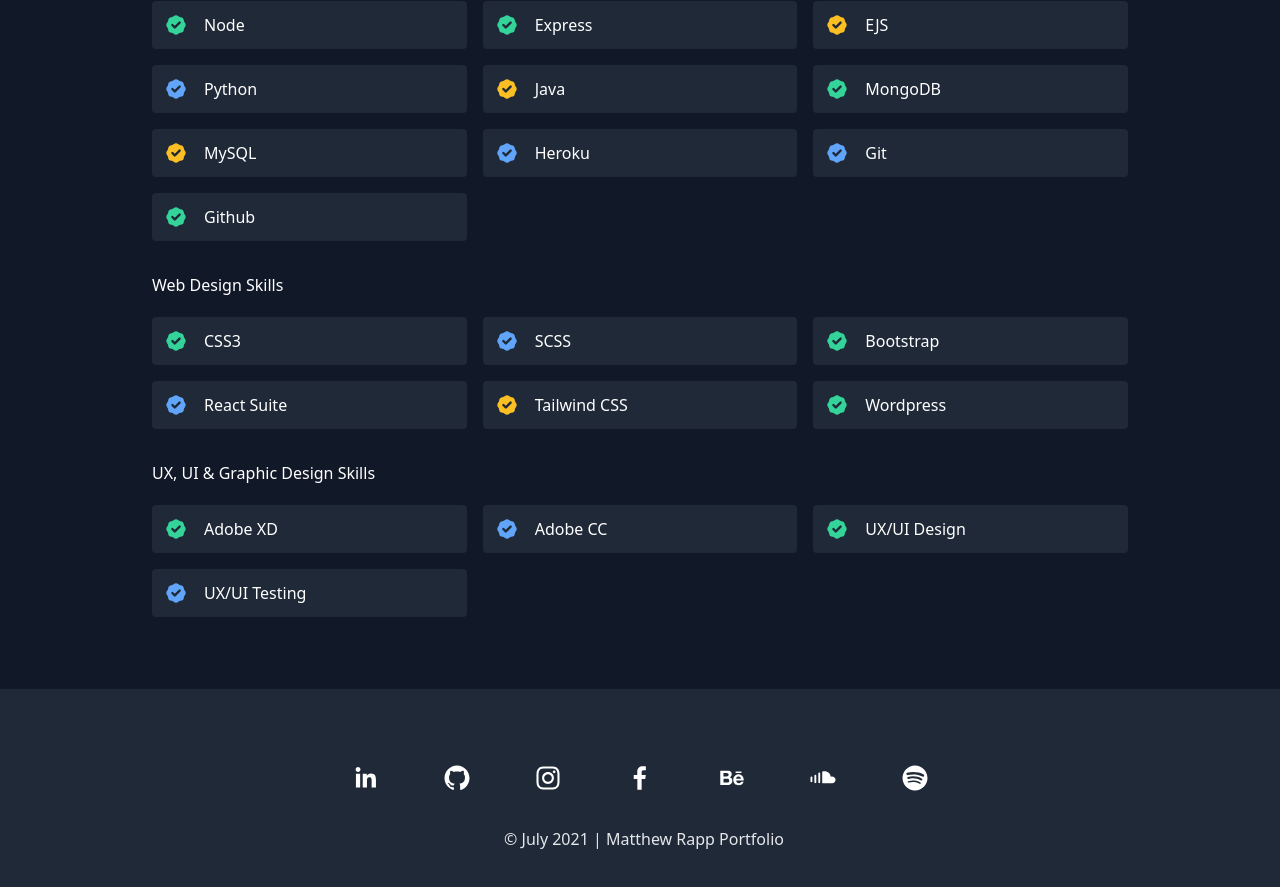
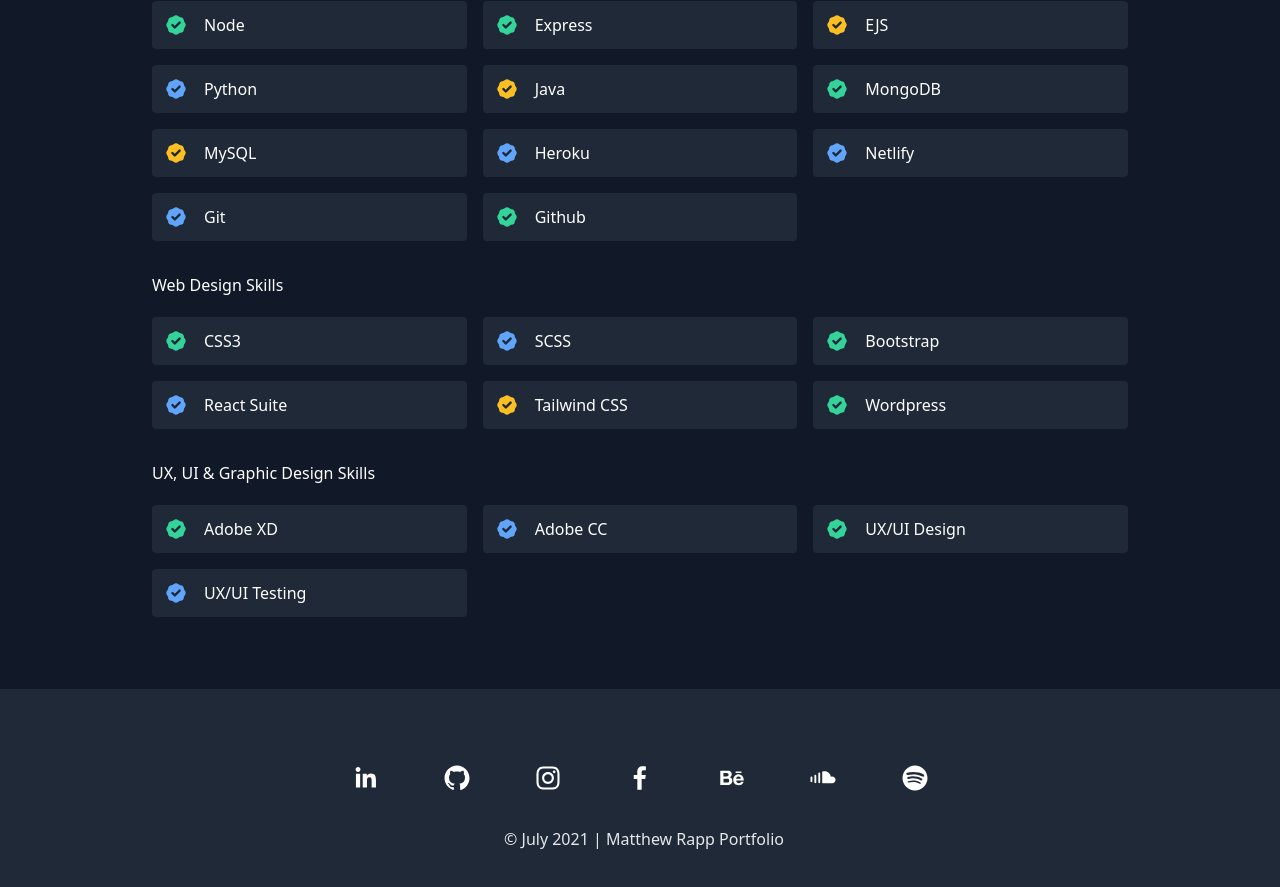
Before and after one commit to matthewrapp/my-portfolio, a React (Create React App) app: page / in a window 1280 px wide. Shown: the part 1845-2732 px from the top of the page. Built offline with nearby package versions, Linux system fonts and the light colour scheme.

Commit message:
skills update

```diff
--- a/src/data.js
+++ b/src/data.js
@@ -107,6 +107,10 @@
     lvl: 'good'
   },
   {
+    skill: 'Netlify',
+    lvl: 'good'
+  },
+  {
     skill: 'Git',
     lvl: 'good'
   },
```
